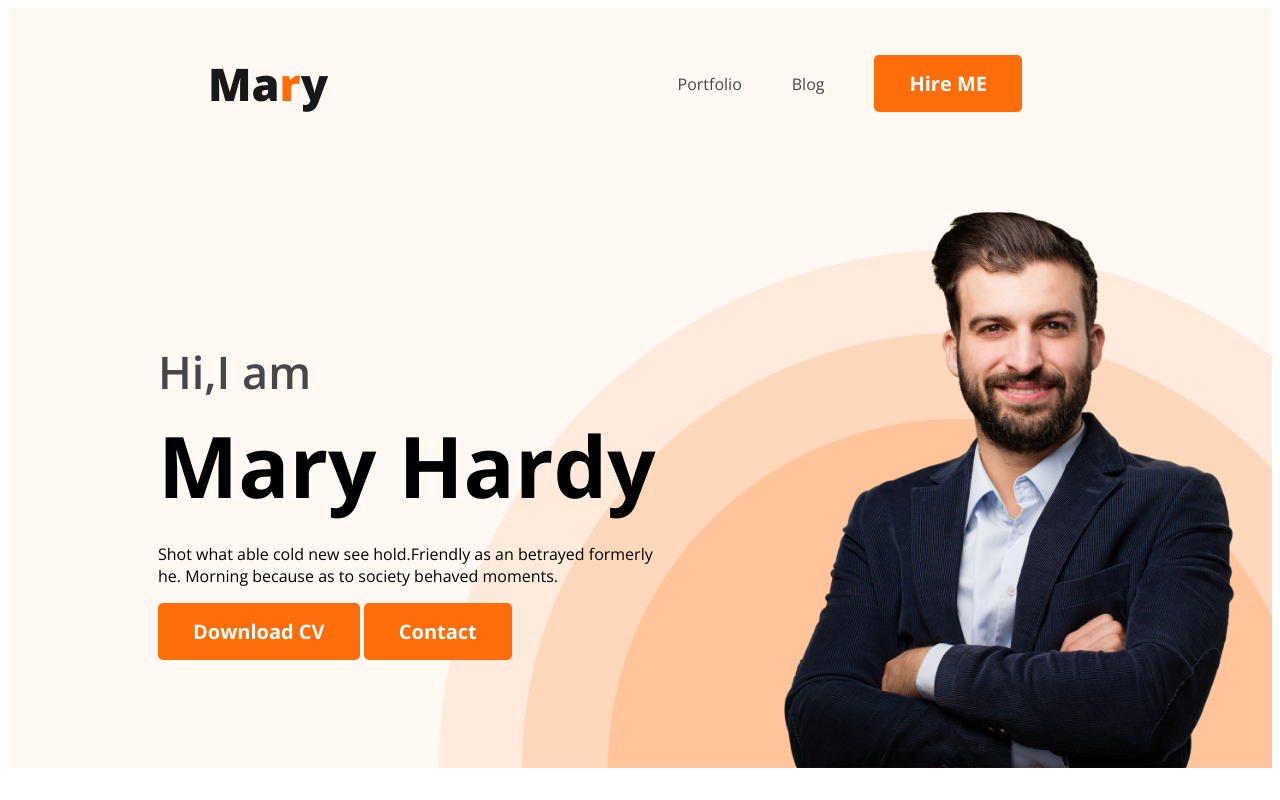
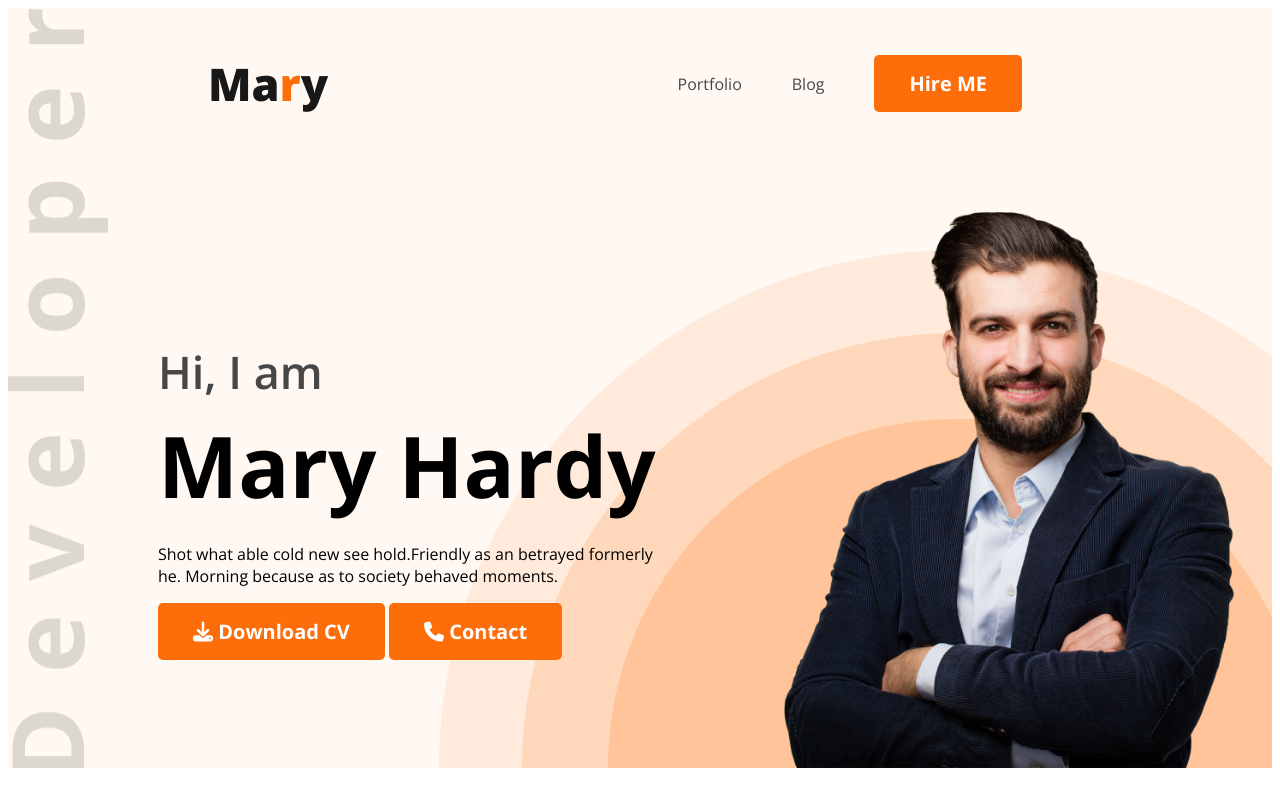
Before and after one commit to Shindhu-Aronno/Portfolio, a plain HTML site: page index.html in a window 1280 px wide. Shown: the top 800 px of the page. Drawn offline with nearby package versions, Linux system fonts and the light colour scheme.

Commit message:
added font awesome icons

```diff
--- a/index.html
+++ b/index.html
@@ -10,6 +10,7 @@
     <link rel="preconnect" href="https://fonts.gstatic.com" crossorigin />
     <link href="https://fonts.googleapis.com/css2?family=Open+Sans:wght@400;600;700;800&display=swap" rel="stylesheet" />
     <link rel="stylesheet" href="styles/style.css" />
+    <script src="https://kit.fontawesome.com/d2408aadf0.js" crossorigin="anonymous"></script>
 </head>
 
 <body>
@@ -24,13 +25,13 @@
         </nav>
         <div class="banner">
             <div class="banner-content">
-                <h3 class="banner-greeting">Hi,I am</h3>
+                <h3 class="banner-greeting">Hi, I am</h3>
                 <h1 class="banner-title">Mary Hardy</h1>
                 <p>
                     Shot what able cold new see hold.Friendly as an betrayed formerly he. Morning because as to society behaved moments.
                 </p class="banner-description">
-                <button class="btn-primary">Download CV</button>
-                <button class="btn-primary">Contact</button>
+                <button class="btn-primary"><i class="fa-solid fa-download"></i> Download CV</button>
+                <button class="btn-primary"><i class="fa-solid fa-phone"></i> Contact</button>
             </div>
             <img class="profile-pic" src="images/hardy.png" alt="" />
         </div>
@@ -153,7 +154,7 @@
                 </div>
             </div>
             <div class="download-cv">
-                <button class="btn-primary">Download CV</button>
+                <button class="btn-primary"><i class="fa-solid fa-download"></i> Download CV</button>
             </div>
 
         </section>
--- a/styles/style.css
+++ b/styles/style.css
@@ -68,9 +68,9 @@ nav a {
 
 .header {
     background-color: #fff8f3;
-    background-image: url("../images/header_bg.png");
+    background-image: url("../images/header_bg.png"), url("../images/developer.png");
     background-repeat: no-repeat;
-    background-position: bottom right;
+    background-position: bottom right, top left;
 }
 
 .banner {
```
